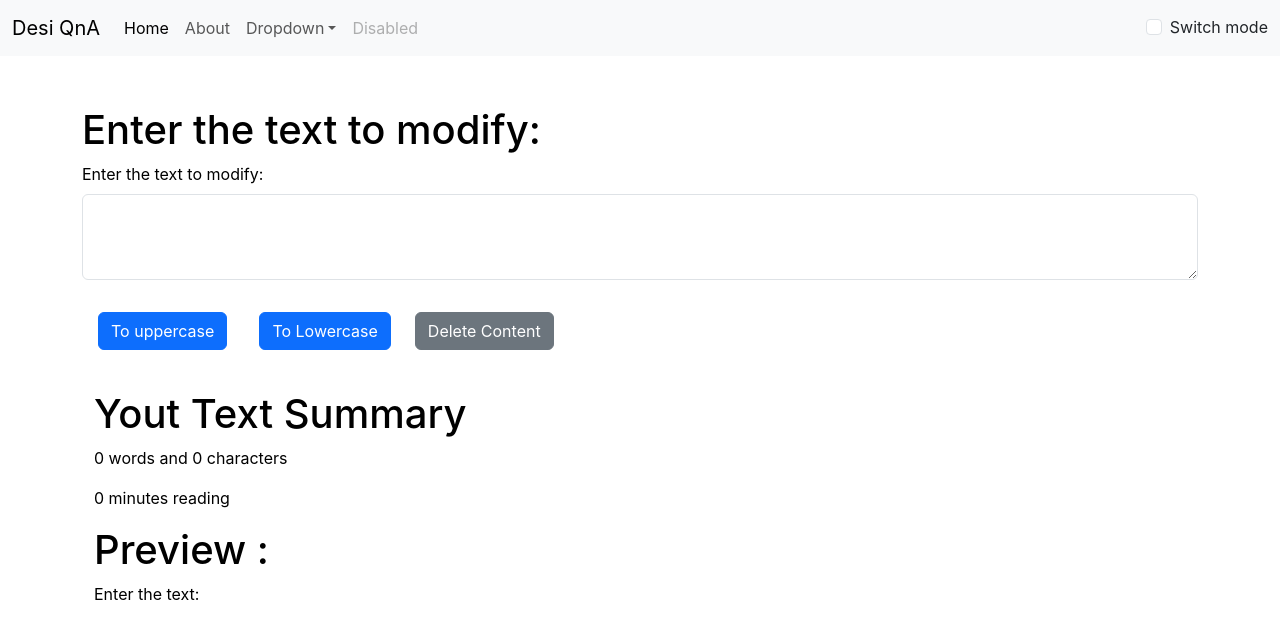
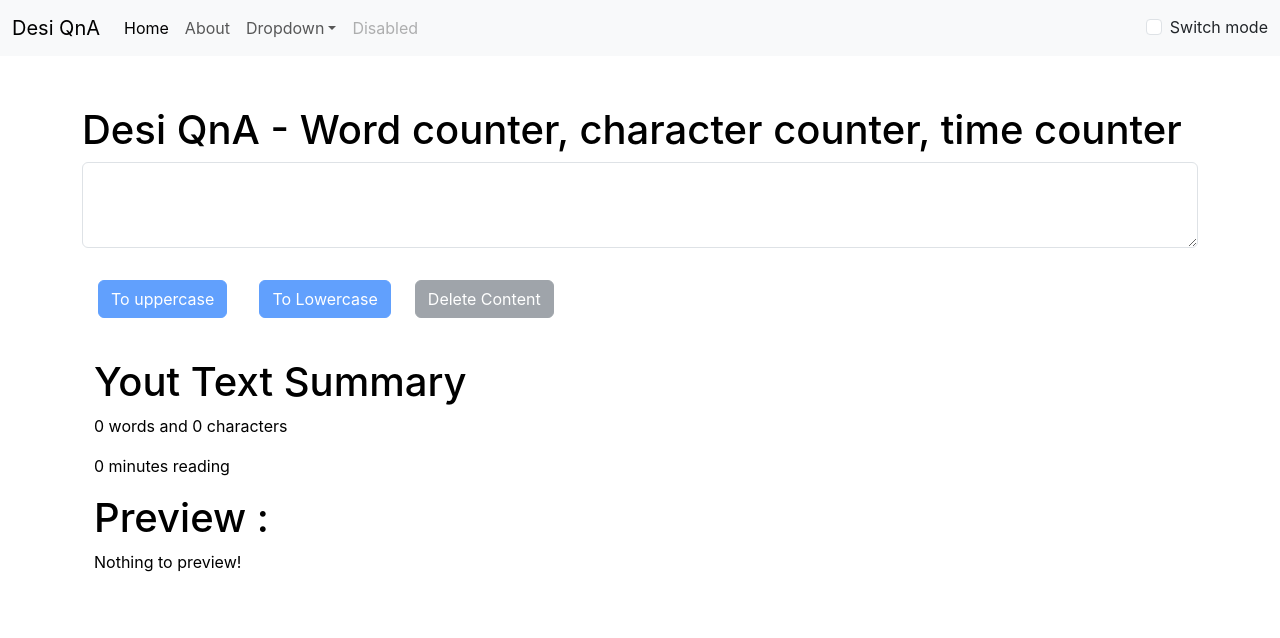
Before and after one commit to Ajit-Ravan/New_ReactJs, a React (Create React App) app in the folder my-app/: page / in a window 1280 px wide. Shown: the top 638 px of the page. Built offline with nearby package versions, Linux system fonts and the light colour scheme.

Commit message:
completed project - word conversion,word counting,time counting

```diff
--- a/my-app/public/index.html
+++ b/my-app/public/index.html
@@ -8,7 +8,8 @@
   <meta name="theme-color" content="#000000" />
   <!-- We have to add content because while a person search while cosidering your
      website to be shown on top this things cosidered -->
-  <meta name="description" content="Text utility and dealing text operations" />
+  <meta name="description"
+    content="Text utility and dealing text operations , converting text to uppercase and converting text to lowercase and delete content , character counter , word counter, time required to read text" />
 
   <link rel="manifest" href="%PUBLIC_URL%/favicon.ico" />
 
--- a/my-app/src/App.js
+++ b/my-app/src/App.js
@@ -37,14 +37,14 @@ function App() {
   return (
     <BrowserRouter>
       <Routes>
-        <Route path='/' element={
+        <Route exact path='/' element={
           <>
             <Navbar title="Desi QnA" link="links" mode={mode} toggleMode={toggleMode} />
             <Alert alert={alert} />
-            <TextForms showAlert={showAlert} heading="Enter the text to modify: " mode={mode} />
+            <TextForms showAlert={showAlert} heading="Desi QnA - Word counter, character counter, time counter" mode={mode} />
           </>
         } />
-        <Route path='About' element={
+        <Route path='/About' element={
           <>
             <Navbar title="Desi QnA" link="links" mode={mode} toggleMode={toggleMode} />
             <Alert alert={alert} />
--- a/my-app/src/Navbar.js
+++ b/my-app/src/Navbar.js
@@ -2,7 +2,7 @@ import "./App.css";
 
 import React from "react";
 import PropTypes from "prop-types";
-import { Link } from 'react-router-dom';
+import { Link, NavLink } from 'react-router-dom';
 function Navbar(props) {
   return (
     <>
@@ -28,16 +28,17 @@ function Navbar(props) {
           <div className="collapse navbar-collapse" id="navbarSupportedContent">
             <ul className="navbar-nav me-auto mb-2 mb-lg-0">
               <li className="nav-item">
-                <a className="nav-link active" aria-current="page" href="#">
+                {/* <a className="nav-link active" aria-current="page" href="#">
                   Home
-                </a>
+                </a> */}
+                <NavLink className="nav-link active" to='/'>Home</NavLink>
               </li>
               <li className="nav-item">
                 {/* <a className="nav-link" href="#">
                   {props.link}
                 </a> */}
                 {/* Instead of above code we use below code in react for rendering */}
-                <Link className='nav-link' to='About'> About</Link>
+                <NavLink className='nav-link' to='/About'> About</NavLink>
               </li>
               <li className="nav-item dropdown">
                 <a
--- a/my-app/src/TextForms.js
+++ b/my-app/src/TextForms.js
@@ -43,26 +43,26 @@ export default function TextForms(props) {
     <>
       <div className='container' style={{ color: props.mode === 'dark' ? 'white' : 'black' }}>
         <div>
-          <h1>{props.heading}</h1>
+          <h1 className='mb-2'>{props.heading}</h1>
           <div className="mb-3">
-            <label htmlFor="exampleFormControlTextarea1" className="form-label">{props.heading}</label>
+            {/* <label htmlFor="exampleFormControlTextarea1" className="form-label">{props.heading}</label> */}
             <textarea className="form-control" id="exampleFormControlTextarea1" rows="3" value={text}
               onChange={handleOnChange} style={{ backgroundColor: props.mode === 'dark' ? 'grey' : 'white', color: props.mode === 'dark' ? 'white' : 'black' }}></textarea>
           </div>
 
-          <button className="btn btn-primary mx-3 my-3" onClick={handleUpClick}>To uppercase</button>
-          <button className="btn btn-primary mx-3 my-3" onClick={handleToLowClick}>To Lowercase</button>
-          <button type="button" className="btn btn-secondary mx-2" onClick={handleDelete}>Delete Content</button>
+          <button disabled={text.length === 0} className="btn btn-primary mx-3 my-3" onClick={handleUpClick}>To uppercase</button>
+          <button disabled={text.length === 0} className="btn btn-primary mx-3 my-3" onClick={handleToLowClick}>To Lowercase</button>
+          <button disabled={text.length === 0} type="button" className="btn btn-secondary mx-2" onClick={handleDelete}>Delete Content</button>
 
         </div>
 
         <div className="container my-4" style={{ color: props.mode === 'dark' ? 'white' : 'black' }}>
           <h1>Yout Text Summary</h1>
-          <p>{text.split(" ").filter((element) => { return element.length != 0; }).length} words and {text.length} characters</p>
-          <p>{0.008 * text.split(" ").filter((element) => { return element.length != 0; }).length} minutes reading</p>
+          <p>{text.split(" ").filter((element) => { return element.length !== 0; }).length} words and {text.length} characters</p>
+          <p>{0.008 * text.split(" ").filter((element) => { return element.length !== 0; }).length} minutes reading</p>
 
           <h1>Preview :</h1>
-          <p>{text.length > 0 ? text : "Enter the text:"}</p>
+          <p>{text.length > 0 ? text : "Nothing to preview!"}</p>
 
         </div>
       </div>
--- a/my-app/src/index.css
+++ b/my-app/src/index.css
@@ -11,3 +11,7 @@ code {
   font-family: source-code-pro, Menlo, Monaco, Consolas, 'Courier New',
     monospace;
 }
+
+.accordion-button::after {
+  filter: invert(1);
+}
```
